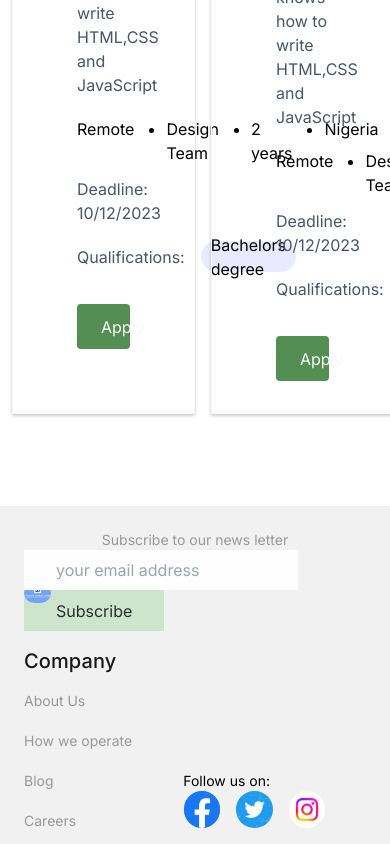
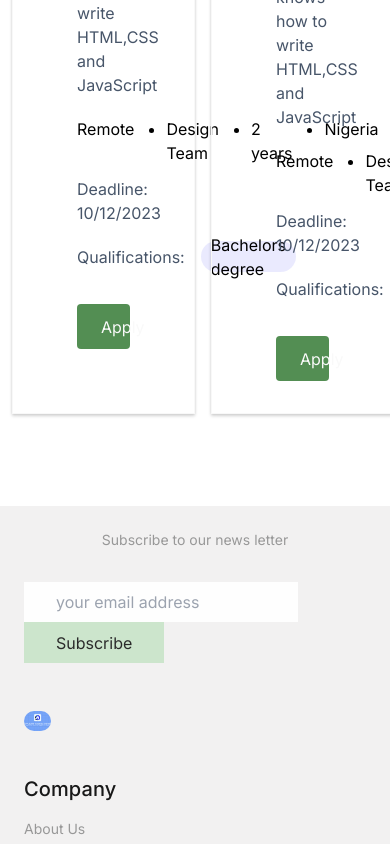
Before and after one commit to TaiwoSoftware/Track-them-all, a Next.js app: page /Jobs in a window 390 px wide. Shown: the part 1237-2081 px from the top of the page. Built offline with nearby package versions, Linux system fonts and the light colour scheme; no server answers.

Commit message:
done with project

```diff
--- a/app/globals.css
+++ b/app/globals.css
@@ -860,6 +860,11 @@ footer button {
   footer input {
     margin: 0;
     width: 80%;
+    margin-top:2rem;
+  }
+
+  .footerLogo {
+    margin-top: 6rem;
   }
 
 
```
